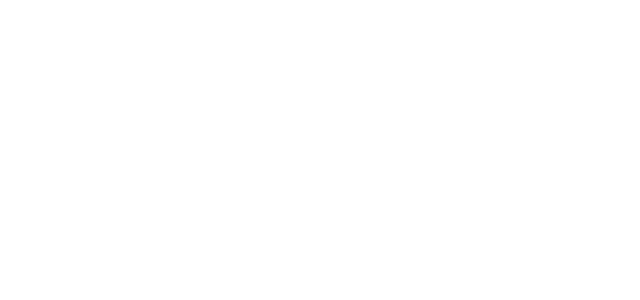
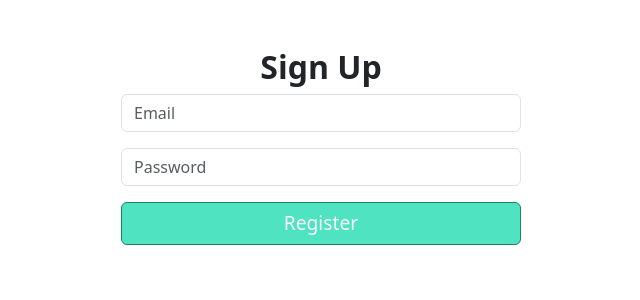
Before and after one commit to JoyEmma12/fran-pro, a React (Create React App) app in the folder grocery-payment-app/: page /register in a window 1280 px wide. Before the commit this address had no page. Shown: the top 300 px of the page, without its empty margins (319-959 px from the left). Built offline with nearby package versions, Linux system fonts and the light colour scheme.

Commit message:
Add user authentication and order history features
Introduced SignupForm, LoginForm, and OrderHistory components to the frontend and updated routing in App.js. Backend now supports user registration, login, and fetching user-specific orders. User model updated to relate orders to users.

```diff
--- a/grocery-payment-app/src/App.js
+++ b/grocery-payment-app/src/App.js
@@ -7,6 +7,9 @@
 import CartScreen from "./components/ProductsPage/Cartscreen";
 import CheckoutScreen from "./components/ProductsPage/CheckoutScreen";
 import OrderSuccessScreen from "./components/ProductsPage/OrderSuccessScreen";
+import SignupForm from "./components/ProductsPage/SignupForm";
+import LoginForm from "./components/ProductsPage/LoginForm";
+import OrderHistory from "./components/ProductsPage/OrderHistory";
 
 function App() {
   const [cartItems, setCartItems] = useState([]); // ✅ shared cart state here
@@ -15,6 +18,8 @@
   return (
     <Router>
       <Routes>
+        <Route path="/register" element={<SignupForm />} />
+        <Route path="/login" element={<LoginForm />} />
         <Route
           path="/"
           element={
@@ -41,6 +46,7 @@
           }
         />
         <Route path="/order-success" element={<OrderSuccessScreen />} />
+        <Route path="/orders" element={<OrderHistory />} />
       </Routes>
     </Router>
   );
--- /dev/null
+++ b/grocery-payment-app/src/components/ProductsPage/LoginForm.js
@@ -0,0 +1,35 @@
+import { useState } from "react";
+
+const LoginForm = () => {
+    const [formData, setFormData] = useState({ email: "", password: "" });
+
+    const handleSubmit = async (e) => {
+      e.preventDefault();
+      const res = await fetch("http://localhost:5000/login", {
+        method: "POST",
+        headers: { "Content-Type": "application/json" },
+        body: JSON.stringify(formData),
+      });
+      const data = await res.json();
+      if (data.user_id) {
+        localStorage.setItem("userId", data.user_id);
+        alert("Login successful");
+        window.location.href = "/products";
+      } else {
+        alert(data.error);
+      }
+    };
+
+    return (
+      <div className="container mt-5">
+        <h3 className="text-center">Login</h3>
+        <form className="mx-auto" style={{ maxWidth: "400px" }} onSubmit={handleSubmit}>
+          <input className="form-control mb-3" type="email" name="email" placeholder="Email" onChange={(e) => setFormData({ ...formData, email: e.target.value })} />
+          <input className="form-control mb-3" type="password" name="password" placeholder="Password" onChange={(e) => setFormData({ ...formData, password: e.target.value })} />
+          <button className="btn btn-primary w-100">Login</button>
+        </form>
+      </div>
+    );
+  };
+
+  export default LoginForm;
--- /dev/null
+++ b/grocery-payment-app/src/components/ProductsPage/OrderHistory.js
@@ -0,0 +1,32 @@
+import React, { useEffect, useState } from "react";
+
+const OrderHistory = () => {
+  const [orders, setOrders] = useState([]);
+  const userId = localStorage.getItem("userId");
+
+  useEffect(() => {
+    fetch(`http://localhost:5000/orders?user_id=${userId}`)
+      .then((res) => res.json())
+      .then((data) => setOrders(data));
+  }, []);
+
+  return (
+    <div className="container mt-5">
+      <h4>Your Order History</h4>
+      {orders.length === 0 ? (
+        <p>No orders yet.</p>
+      ) : (
+        <ul className="list-group">
+          {orders.map((order) => (
+            <li className="list-group-item" key={order.id}>
+              Order #{order.id} | ₦{order.total_amount} | Status:{" "}
+              {order.payment_status}
+            </li>
+          ))}
+        </ul>
+      )}
+    </div>
+  );
+};
+
+export default OrderHistory;
--- /dev/null
+++ b/grocery-payment-app/src/components/ProductsPage/SignupForm.js
@@ -0,0 +1,47 @@
+import React, { useState } from "react";
+
+const SignupForm = () => {
+  const [formData, setFormData] = useState({ email: "", password: "" });
+
+  const handleChange = (e) =>
+    setFormData({ ...formData, [e.target.name]: e.target.value });
+
+  const handleSubmit = async (e) => {
+    e.preventDefault();
+    const res = await fetch("http://localhost:5000/register", {
+      method: "POST",
+      headers: { "Content-Type": "application/json" },
+      body: JSON.stringify(formData),
+    });
+    const data = await res.json();
+    alert(data.message || data.error);
+  };
+
+  return (
+    <div className="container mt-5">
+      <h3 className="text-center">Sign Up</h3>
+      <form
+        className="mx-auto"
+        style={{ maxWidth: "400px" }}
+        onSubmit={handleSubmit}>
+        <input
+          className="form-control mb-3"
+          type="email"
+          name="email"
+          placeholder="Email"
+          onChange={handleChange}
+        />
+        <input
+          className="form-control mb-3"
+          type="password"
+          name="password"
+          placeholder="Password"
+          onChange={handleChange}
+        />
+        <button className="btn btn-success w-100">Register</button>
+      </form>
+    </div>
+  );
+};
+
+export default SignupForm;
```
Also changed, not shown: 2 other files (tests, documents, lock files or other folders).
